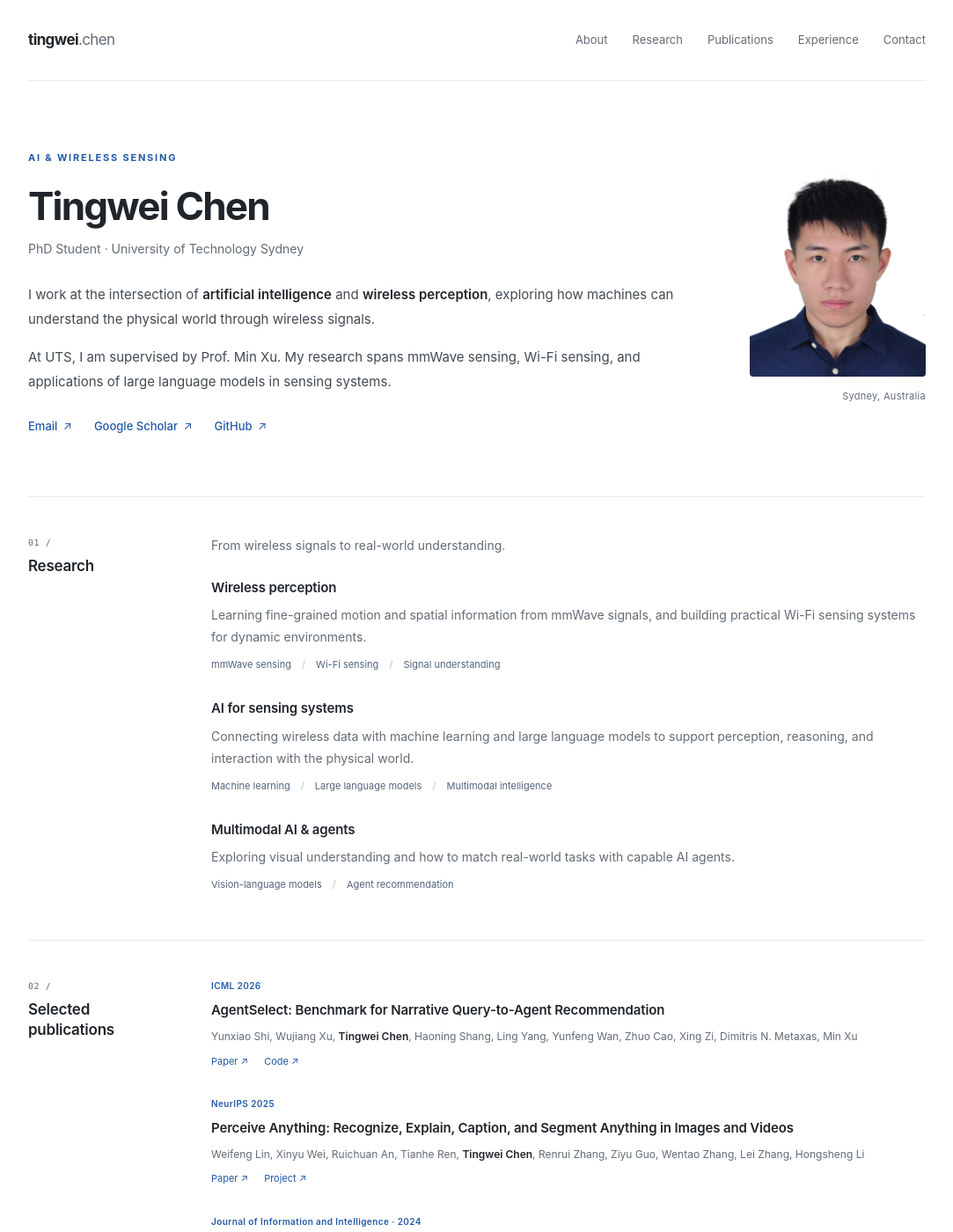
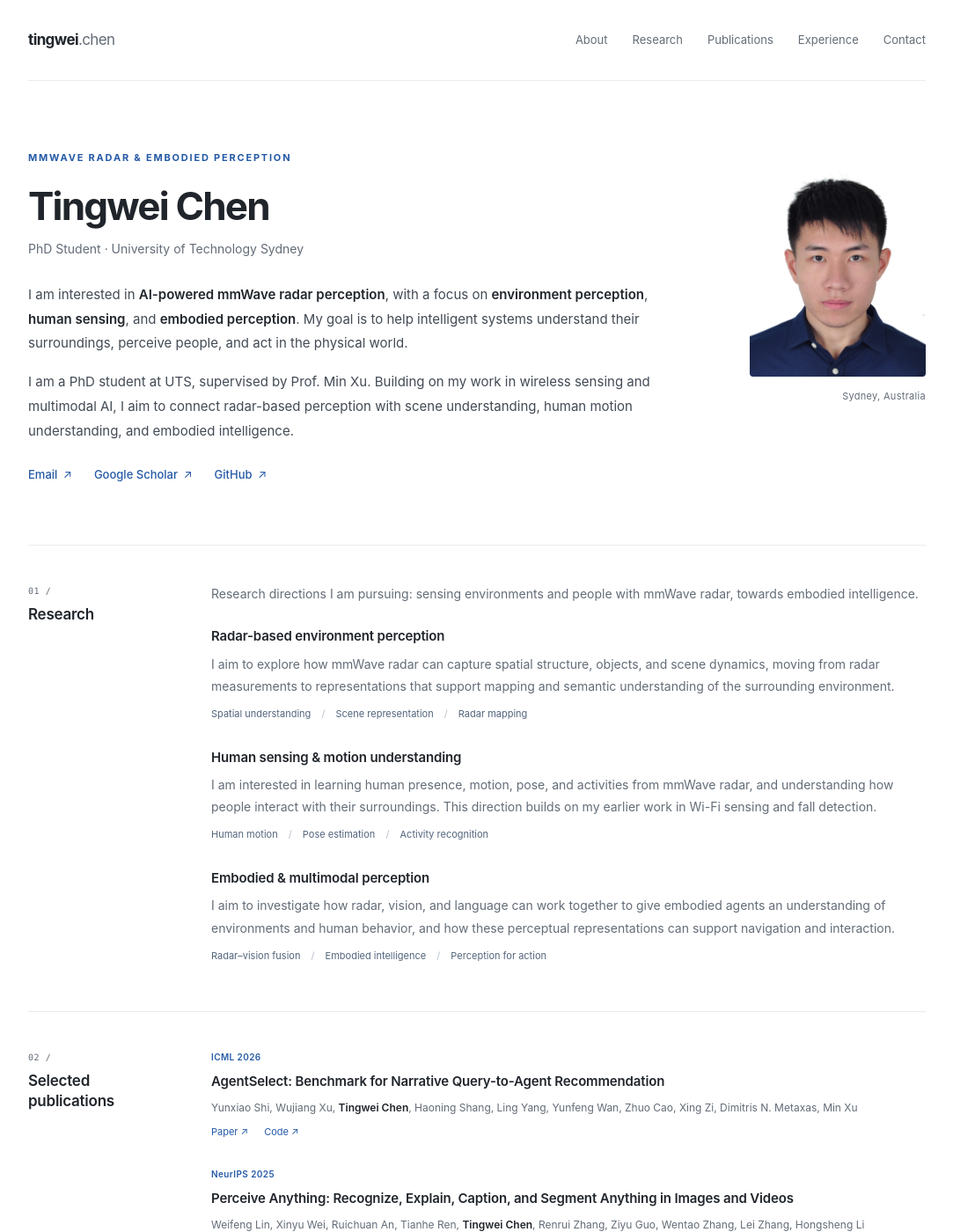
Before and after one commit to Teddyctw/Teddyctw.github.io, a Jekyll site: the page built from index.html, in a window 1280 px wide and 1400 px high. Shown: the whole window at 88% size, without its empty margins (98-1181 px from the left). Built offline with Jekyll 4.4.1, drawn with Linux system fonts in a browser that asks for light colours; the list of posts is cut into pages by our own code; some of the changed text lies outside the part shown.

Commit message:
Focus research profile on mmWave radar and embodied perception

```diff
--- a/_config.yml
+++ b/_config.yml
@@ -18,10 +18,10 @@ url: "https://teddyctw.github.io"
 baseurl: ""
 email:
 description: >-
-  PhD student at UTS exploring mmWave sensing, Wi-Fi sensing, and AI systems
-  for wireless perception.
+  PhD student at UTS interested in AI-powered mmWave radar for environment
+  perception, human sensing, and embodied perception.
 locale: en-US
-subtitle: Wireless Sensing & AI
+subtitle: Radar Perception & Embodied AI
 twitter_username:
 github_username: Teddyctw
 minimal_mistakes_skin: air
@@ -66,7 +66,7 @@ plugins:
 author:
   name   : "Tingwei Chen"
   avatar : "/assets/images/profile小.jpg"
-  bio    : "PhD student at UTS building AI systems for wireless sensing."
+  bio    : "PhD student at UTS exploring mmWave radar, human sensing, and embodied perception."
   links:
     # - label: "Website"
     #   icon: "fas fa-fw fa-link"
--- a/_layouts/academic.html
+++ b/_layouts/academic.html
@@ -8,7 +8,7 @@
   <meta name="theme-color" content="#ffffff">
   <link rel="canonical" href="{{ page.url | absolute_url }}">
   <meta property="og:type" content="website">
-  <meta property="og:title" content="{{ site.title }} · AI &amp; Wireless Sensing">
+  <meta property="og:title" content="{{ site.title }} · Radar Perception &amp; Embodied AI">
   <meta property="og:description" content="{{ site.description | strip | escape }}">
   <meta property="og:url" content="{{ page.url | absolute_url }}">
   <meta property="og:image" content="{{ '/assets/images/profile小.jpg' | absolute_url }}">
@@ -30,7 +30,7 @@
   <main id="main" class="wrap" tabindex="-1">{{ content }}</main>
   <footer class="site-footer wrap">
     <span>© {{ site.time | date: '%Y' }} Tingwei Chen</span>
-    <span>AI &amp; wireless sensing <span class="footer-dot" aria-hidden="true">·</span> Sydney, Australia</span>
+    <span>Radar perception &amp; embodied AI <span class="footer-dot" aria-hidden="true">·</span> Sydney, Australia</span>
     <a href="#main">Back to top <span aria-hidden="true">↑</span></a>
   </footer>
 </body>
--- a/index.html
+++ b/index.html
@@ -5,14 +5,16 @@ permalink: /
 
 <section id="about" class="intro" aria-labelledby="name">
   <div class="intro-copy">
-    <p class="eyebrow">AI &amp; WIRELESS SENSING</p>
+    <p class="eyebrow">MMWAVE RADAR &amp; EMBODIED PERCEPTION</p>
     <h1 id="name">Tingwei Chen</h1>
     <p class="affiliation">PhD Student · University of Technology Sydney</p>
-    <p class="bio">I work at the intersection of <strong>artificial intelligence</strong> and
-      <strong>wireless perception</strong>, exploring how machines can understand the physical
-      world through wireless signals.</p>
-    <p class="bio">At UTS, I am supervised by Prof. Min Xu. My research spans mmWave sensing,
-      Wi-Fi sensing, and applications of large language models in sensing systems.</p>
+    <p class="bio">I am interested in <strong>AI-powered mmWave radar perception</strong>,
+      with a focus on <strong>environment perception</strong>, <strong>human sensing</strong>,
+      and <strong>embodied perception</strong>. My goal is to help intelligent systems
+      understand their surroundings, perceive people, and act in the physical world.</p>
+    <p class="bio">I am a PhD student at UTS, supervised by Prof. Min Xu. Building on my work
+      in wireless sensing and multimodal AI, I aim to connect radar-based perception with
+      scene understanding, human motion understanding, and embodied intelligence.</p>
     <div class="profile-links" aria-label="Academic profiles">
       <a href="mailto:Tingwei.Chen@student.uts.edu.au">Email <span aria-hidden="true">↗</span></a>
       <a href="https://scholar.google.com/citations?user=I7WeIdgAAAAJ&amp;hl=en">Google Scholar <span aria-hidden="true">↗</span></a>
@@ -28,23 +30,27 @@ permalink: /
 <section id="research" class="section-row" aria-labelledby="research-title">
   <div class="section-label"><span class="section-number" aria-hidden="true">01 /</span><h2 id="research-title">Research</h2></div>
   <div class="section-body">
-    <p class="section-intro">From wireless signals to real-world understanding.</p>
+    <p class="section-intro">Research directions I am pursuing: sensing environments and people with mmWave radar, towards embodied intelligence.</p>
     <div class="research-item">
-      <h3>Wireless perception</h3>
-      <p>Learning fine-grained motion and spatial information from mmWave signals, and building
-        practical Wi-Fi sensing systems for dynamic environments.</p>
-      <p class="keywords">mmWave sensing <span aria-hidden="true">/</span> Wi-Fi sensing <span aria-hidden="true">/</span> Signal understanding</p>
+      <h3>Radar-based environment perception</h3>
+      <p>I aim to explore how mmWave radar can capture spatial structure, objects, and scene
+        dynamics, moving from radar measurements to representations that support mapping
+        and semantic understanding of the surrounding environment.</p>
+      <p class="keywords">Spatial understanding <span aria-hidden="true">/</span> Scene representation <span aria-hidden="true">/</span> Radar mapping</p>
     </div>
     <div class="research-item">
-      <h3>AI for sensing systems</h3>
-      <p>Connecting wireless data with machine learning and large language models to support
-        perception, reasoning, and interaction with the physical world.</p>
-      <p class="keywords">Machine learning <span aria-hidden="true">/</span> Large language models <span aria-hidden="true">/</span> Multimodal intelligence</p>
+      <h3>Human sensing &amp; motion understanding</h3>
+      <p>I am interested in learning human presence, motion, pose, and activities from mmWave
+        radar, and understanding how people interact with their surroundings. This direction
+        builds on my earlier work in Wi-Fi sensing and fall detection.</p>
+      <p class="keywords">Human motion <span aria-hidden="true">/</span> Pose estimation <span aria-hidden="true">/</span> Activity recognition</p>
     </div>
     <div class="research-item">
-      <h3>Multimodal AI &amp; agents</h3>
-      <p>Exploring visual understanding and how to match real-world tasks with capable AI agents.</p>
-      <p class="keywords">Vision-language models <span aria-hidden="true">/</span> Agent recommendation</p>
+      <h3>Embodied &amp; multimodal perception</h3>
+      <p>I aim to investigate how radar, vision, and language can work together to give embodied
+        agents an understanding of environments and human behavior, and how these perceptual
+        representations can support navigation and interaction.</p>
+      <p class="keywords">Radar–vision fusion <span aria-hidden="true">/</span> Embodied intelligence <span aria-hidden="true">/</span> Perception for action</p>
     </div>
   </div>
 </section>
@@ -103,7 +109,7 @@ permalink: /
   <div class="section-label"><span class="section-number" aria-hidden="true">04 /</span><h2 id="contact-title">Contact</h2></div>
   <div class="section-body">
     <h3 class="contact-title">Let’s connect.</h3>
-    <p>I’m happy to discuss wireless sensing, AI, and research collaborations.</p>
+    <p>I’m happy to discuss mmWave radar, environment and human perception, embodied AI, and research collaborations.</p>
     <a class="email-link" href="mailto:Tingwei.Chen@student.uts.edu.au">Tingwei.Chen@student.uts.edu.au <span aria-hidden="true">↗</span></a>
     <p class="personal-note">Beyond research, you’ll find me playing basketball or volleyball.</p>
   </div>
```
Also changed, not shown: _pages/about.md (+7 -2 lines).
